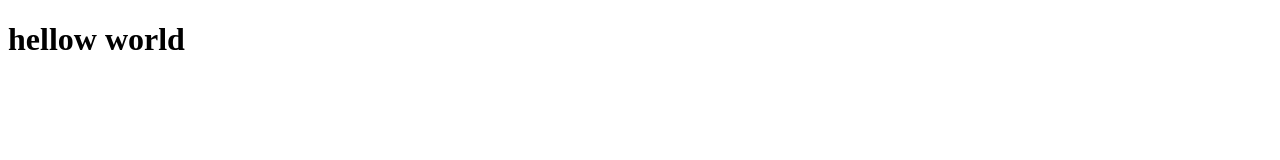
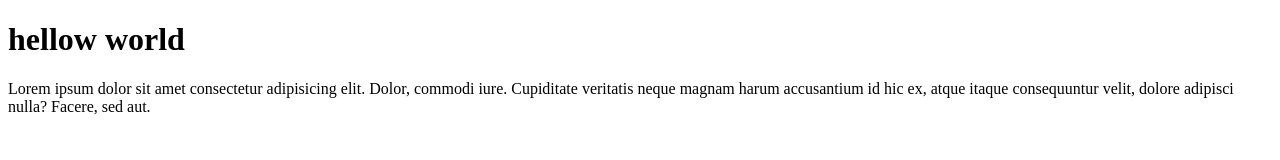
Before and after one commit to UsmanYap/usman-git-test, a plain HTML site: page index.html in a window 1280 px wide. Drawn offline with Linux system fonts and the light colour scheme.

Commit message:
merubah file index.html dengan menambhakan pargarpah

```diff
--- a/index.html
+++ b/index.html
@@ -8,5 +8,6 @@
 </head>
 <body>
     <h1>hellow world </h1>
+    <p>Lorem ipsum dolor sit amet consectetur adipisicing elit. Dolor, commodi iure. Cupiditate veritatis neque magnam harum accusantium id hic ex, atque itaque consequuntur velit, dolore adipisci nulla? Facere, sed aut.</p>
 </body>
 </html>
```
